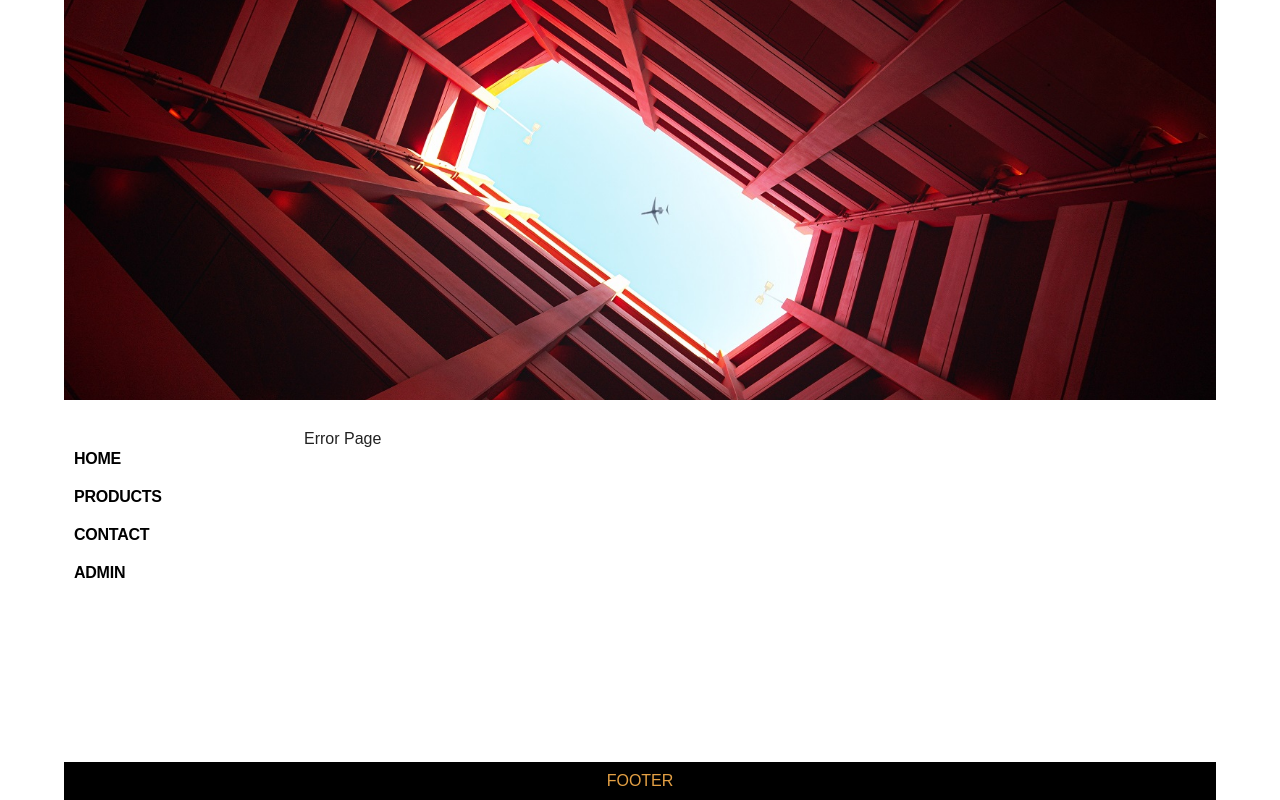
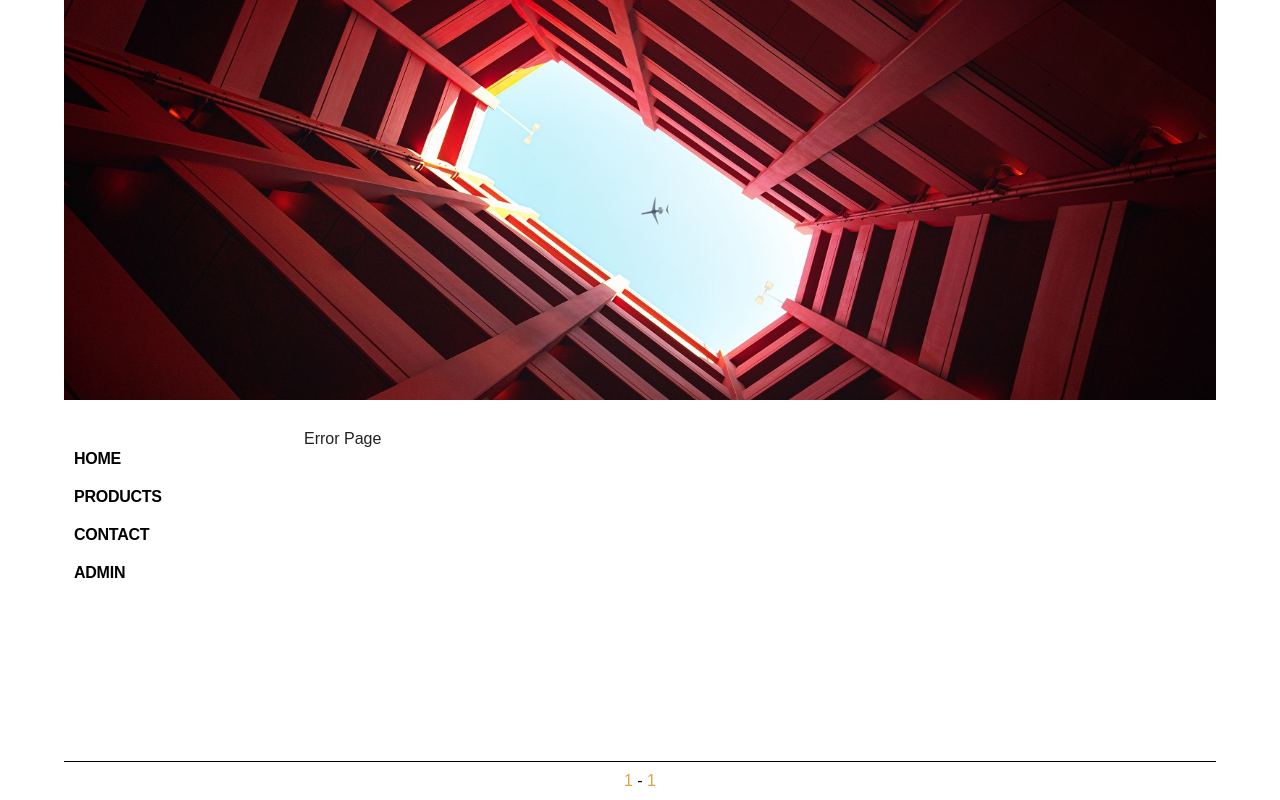
Before and after one commit to conspir0/react-router_simple_page, a React (Create React App) app: page /1/1 in a window 1280 px wide. Built offline with nearby package versions, Linux system fonts and the light colour scheme.

Commit message:
Create Footer layout

```diff
--- a/src/layouts/App/App.css
+++ b/src/layouts/App/App.css
@@ -26,13 +26,6 @@ section.page {
     flex-grow: 1;
 }
 
-footer {
-    padding: 10px 0;
-    background: black;
-    color: #E4A044;
-    text-align: center;
-}
-
 ul {
     list-style-type: none;
 }
--- /dev/null
+++ b/src/layouts/Footer/Footer.css
@@ -0,0 +1,11 @@
+.footer {
+    padding: 10px 0;
+    border-top: 1px solid #000;
+    color: #E4A044;
+    text-align: center;
+    text-transform: uppercase;
+}
+
+.footer span {
+    color: #000;
+}
--- a/src/layouts/Footer/Footer.js
+++ b/src/layouts/Footer/Footer.js
@@ -1,7 +1,27 @@
 import React from "react";
+import { Route } from "react-router-dom";
+import "./Footer.css";
 
 const Footer = props => {
-  return <div>FOOTER</div>;
+  return (
+    <div className="footer">
+      <Route path="/" exact render={() => <p>Home Page</p>} />
+      <Route
+        path="/:id"
+        exact
+        render={props => <p>{props.match.params.id}</p>}
+      />
+      <Route
+        path="/:id/:prod"
+        exact
+        render={props => (
+          <p>
+            {props.match.params.id} <span>-</span> {props.match.params.prod}
+          </p>
+        )}
+      />
+    </div>
+  );
 };
 
 export default Footer;
--- a/src/layouts/Nav/Nav.js
+++ b/src/layouts/Nav/Nav.js
@@ -25,7 +25,7 @@ const list = [
   }
 ];
 
-const Nav = props => {
+const Nav = () => {
   const navList = list.map(item => {
     return (
       <li key={item.name}>
```
